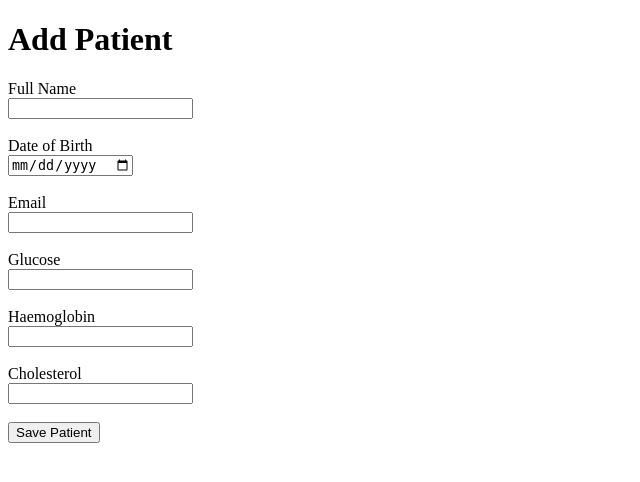
After one commit to chinmayijagadish/health-prediction-app, a Flask app: page /add in a window 1280 px wide. The commit adds this page. Shown: the top 482 px of the page, without its empty margins (0-640 px from the left). Run offline with Flask 3, Linux system fonts and the light colour scheme.

Commit message:
Implement patient registration form

```diff
--- a/app.py
+++ b/app.py
@@ -1,10 +1,35 @@
-from flask import Flask, render_template
+from flask import Flask, render_template, request
+from database import add_patient
 
 app = Flask(__name__)
 
 @app.route("/")
 def home():
     return render_template("index.html")
+@app.route("/add", methods=["GET", "POST"])
+def add():
+
+    if request.method == "POST":
+
+        name = request.form["name"]
+        dob = request.form["dob"]
+        email = request.form["email"]
+        glucose = request.form["glucose"]
+        haemoglobin = request.form["haemoglobin"]
+        cholesterol = request.form["cholesterol"]
+
+        add_patient(
+            name,
+            dob,
+            email,
+            glucose,
+            haemoglobin,
+            cholesterol
+        )
+
+        return "Patient Saved Successfully"
+
+    return render_template("add_patient.html")
 
 if __name__ == "__main__":
     app.run(debug=True)
--- /dev/null
+++ b/templates/add_patient.html
@@ -0,0 +1,37 @@
+<!DOCTYPE html>
+<html>
+<head>
+    <title>Add Patient</title>
+</head>
+<body>
+
+<h1>Add Patient</h1>
+
+<form method="POST">
+
+    <label>Full Name</label><br>
+    <input type="text" name="name"><br><br>
+
+    <label>Date of Birth</label><br>
+    <input type="date" name="dob"><br><br>
+
+    <label>Email</label><br>
+    <input type="email" name="email"><br><br>
+
+    <label>Glucose</label><br>
+    <input type="number" step="0.01" name="glucose"><br><br>
+
+    <label>Haemoglobin</label><br>
+    <input type="number" step="0.01" name="haemoglobin"><br><br>
+
+    <label>Cholesterol</label><br>
+    <input type="number" step="0.01" name="cholesterol"><br><br>
+
+    <button type="submit">
+        Save Patient
+    </button>
+
+</form>
+
+</body>
+</html>
--- a/templates/index.html
+++ b/templates/index.html
@@ -10,6 +10,11 @@
     <h3>AI Powered Healthcare Prediction System</h3>
 
     <p>Phase 2 Flask Setup Completed</p>
+    <h1>Health Prediction App</h1>
+
+    <a href="/add">
+    <button>Add Patient</button>
+</a>
 
 </body>
 </html>
```
Also changed, not shown: check_data.py (added, +14 -0 lines), database.py (+40 -0 lines), Readme.md, database/patients.db.
